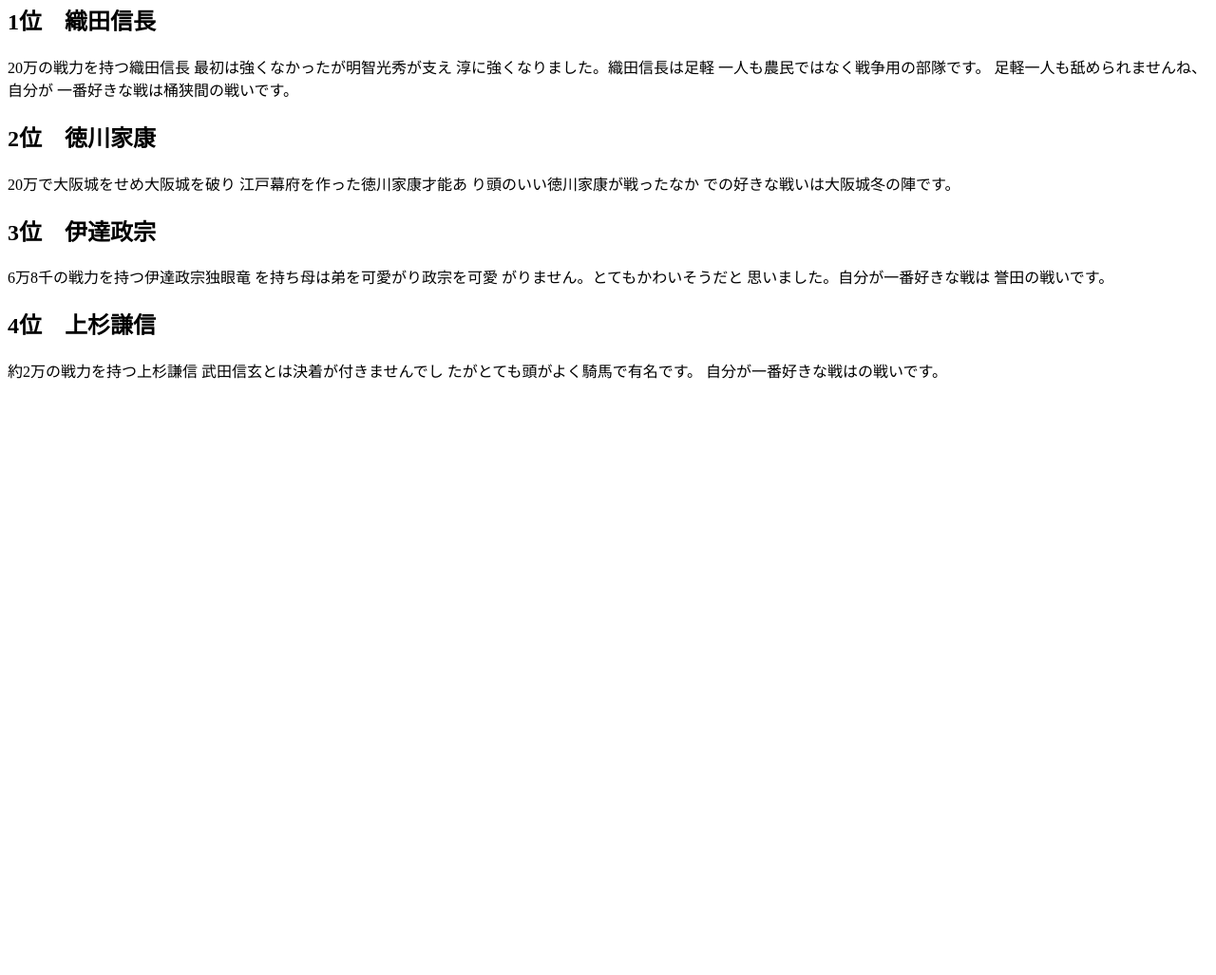
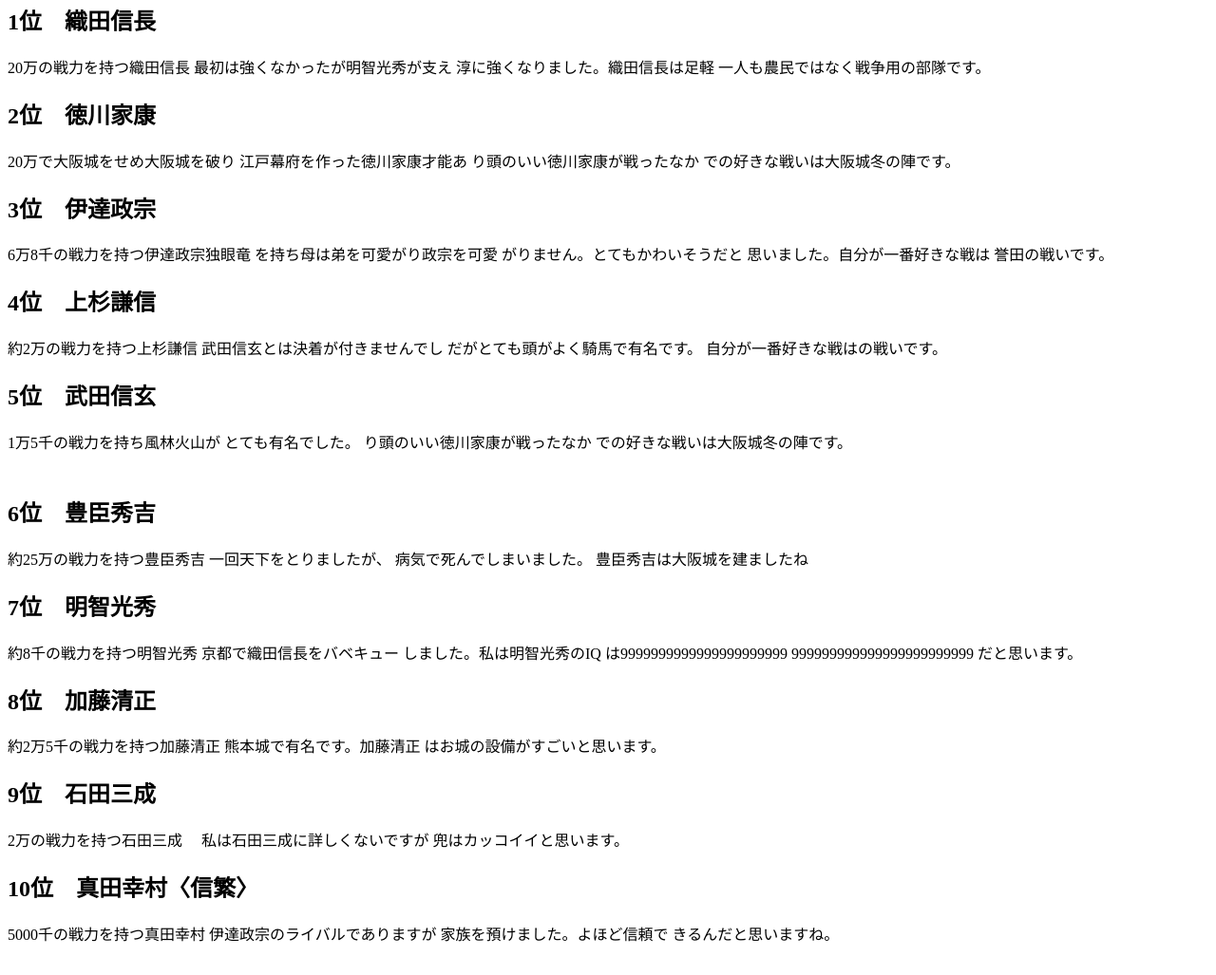
Before and after one commit to masamunedayo/my-homepage, a plain HTML site: page 戦国武将ランキング.html in a window 1280 px wide. Shown: the part 86-1113 px from the top of the page at 95% size. Before the commit the page ends 800 px from the top, so only its background shows below. Drawn offline with Linux system fonts and the light colour scheme.

Commit message:
第10位まで書きました。

```diff
--- a/戦国武将ランキング.html
+++ b/戦国武将ランキング.html
@@ -12,8 +12,7 @@
             最初は強くなかったが明智光秀が支え
             淳に強くなりました。織田信長は足軽
             一人も農民ではなく戦争用の部隊です。
-            足軽一人も舐められませんね、自分が
-            一番好きな戦は桶狭間の戦いです。
+
 
 
         </div>
@@ -37,8 +36,52 @@
             <h2>4位　上杉謙信</h2>
             約2万の戦力を持つ上杉謙信
             武田信玄とは決着が付きませんでし
-            たがとても頭がよく騎馬で有名です。
+            だがとても頭がよく騎馬で有名です。
             自分が一番好きな戦はの戦いです。
         </div>
+        <div>
+            <h2>5位　武田信玄</h2>
+            1万5千の戦力を持ち風林火山が
+            とても有名でした。
+            り頭のいい徳川家康が戦ったなか
+            での好きな戦いは大阪城冬の陣です。
+        </div>
+        　　 <div>
+            <h2>6位　豊臣秀吉</h2>
+            約25万の戦力を持つ豊臣秀吉
+            一回天下をとりましたが、
+           病気で死んでしまいました。
+           豊臣秀吉は大阪城を建ましたね
+        </div>
+        <div>
+            <h2>7位　明智光秀</h2>
+            約8千の戦力を持つ明智光秀
+           京都で織田信長をバベキュー
+           しました。私は明智光秀のIQ
+           は9999999999999999999999
+          999999999999999999999999
+          だと思います。
+        </div>
+        <div>
+            <h2>8位　加藤清正</h2>
+            約2万5千の戦力を持つ加藤清正
+            熊本城で有名です。加藤清正
+           はお城の設備がすごいと思います。
+        </div>
+        <div>
+            <h2>9位　石田三成</h2>
+            2万の戦力を持つ石田三成
+           　私は石田三成に詳しくないですが
+            兜はカッコイイと思います。
+        </div>
+        <div>
+            <h2>10位　真田幸村〈信繁〉</h2>
+            5000千の戦力を持つ真田幸村
+            伊達政宗のライバルでありますが
+            家族を預けました。よほど信頼で
+            きるんだと思いますね。
+        </div>
+
+
     </body>
 </html>
```
Also changed, not shown: yama.png.
